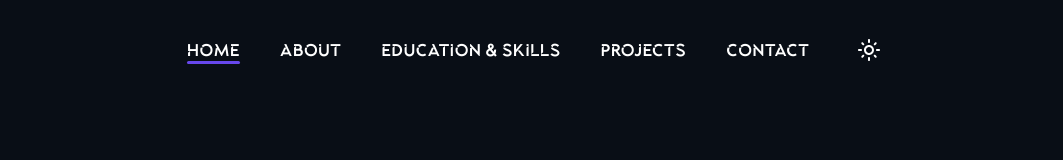
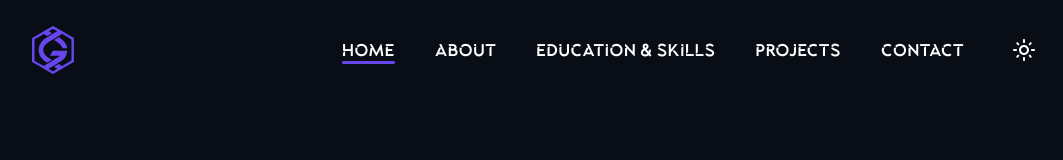
Before and after one commit to ghaithsaidani/portfolio-1.0, a React (Vite) app: page / in a window 1280 px wide. Shown: the top 160 px of the page, without its empty margins (102-1165 px from the left). Built offline with nearby package versions, Linux system fonts and the light colour scheme.

Commit message:
adding logo

```diff
--- a/src/assets/images/index.ts
+++ b/src/assets/images/index.ts
@@ -1,3 +1,6 @@
+//Logo
+export {default as Logo} from './Logo.svg'
+
 //Home Gif
 export {default as Programmer} from './programmer.gif'
 
--- a/src/assets/scss/styles.scss
+++ b/src/assets/scss/styles.scss
@@ -40,14 +40,21 @@ header {
   top: 0;
 
   nav {
+    display: flex;
+    flex-direction: column;
+    justify-content: space-around;
+    align-items: center;
+    height: 100dvh;
+    img{
+      height: 2rem;
+      transform: rotate(90deg);
+    }
     ul {
-      height: 100dvh;
+      height: 80dvh;
       display: flex;
       flex-direction: column;
-      justify-content: space-evenly;
+      justify-content: space-around;
       align-items: center;
-      padding: 40px 0;
-
       li {
         display: block;
         margin: 0;
@@ -412,11 +419,16 @@ main {
     position: fixed;
     width: 100%;
 
+    //height: 10rem;
     nav {
       display: grid;
       place-items: center;
-      grid-template-columns: repeat(3, auto);
-
+      grid-template-columns: repeat(2, auto);
+      height: fit-content;
+      img{
+        height: 3rem;
+        transform: rotate(360deg);
+      }
       ul {
         height: fit-content;
         flex-direction: row;
--- a/src/components/header/navbar/Navbar.tsx
+++ b/src/components/header/navbar/Navbar.tsx
@@ -5,6 +5,7 @@ import { useDispatch, useSelector } from "react-redux";
 import { changetheme, darkValue } from "../../../features/themeSlice";
 import { useCallback } from "react";
 import { Link } from "react-scroll";
+import {Logo} from "../../../assets/images";
 
 interface link {
   id: string;
@@ -67,6 +68,7 @@ export const Navbar = () => {
   const handleClick = useCallback(() => dispatch(changetheme()), [darkMode]);
   return (
     <nav>
+      <img src={Logo} alt={"logo"}/>
       <ul className={"list-none"}>
         {query
           ? linksLg.map((link) => (
```
Also changed, not shown: src/assets/images/Logo.svg (added).
